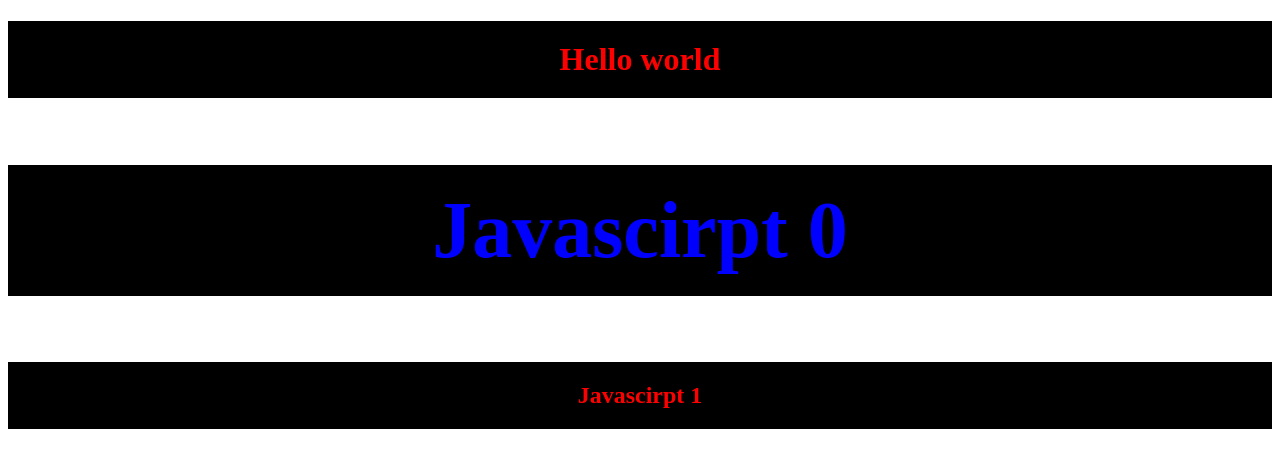
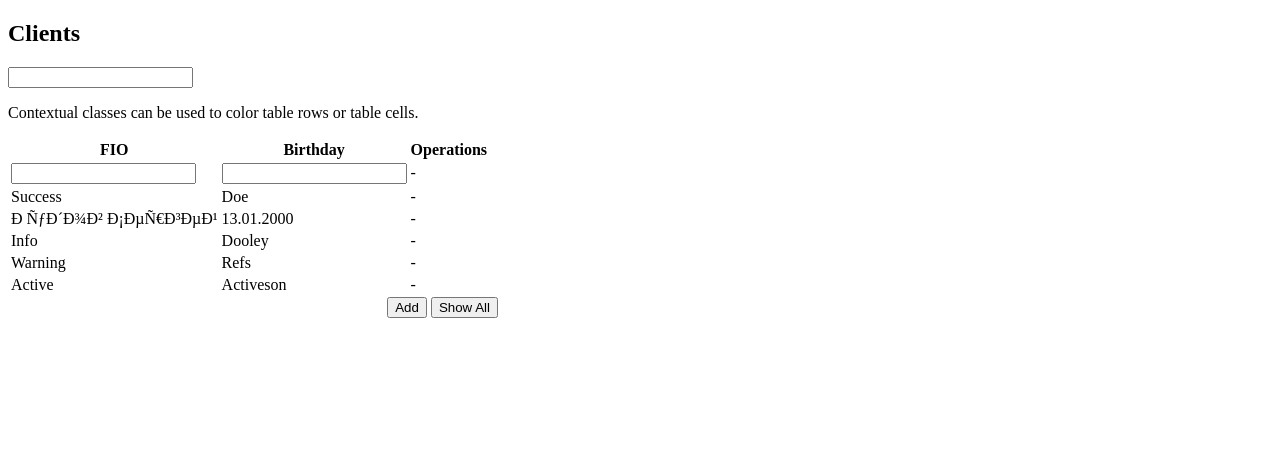
Before and after one commit to Ivan1507/PrakrtikumIS, a plain HTML site: page index.html in a window 1280 px wide. Drawn offline with Linux system fonts and the light colour scheme.

Commit message:
working with js jard

```diff
--- a/index.html
+++ b/index.html
@@ -1,13 +1,63 @@
 <!DOCTYPE html>
 <html lang="en" dir="ltr">
-  <head>
-    <meta charset="utf-8">
-    <title>Учёт Курсов</title>
-  </head>
-  <body>
-    <h1 id="hi">Hello world</h1>
-    <h2 id="h2" class='h2'>This head of node h2</h2>
-    <h2>This is subnode of h2</h2>
+<head>
+<title>Title</title>
+</head>
+<body>
+<div class="container">
+<h2>Clients</h2>
+<input id='value' type="text">
+<p>Contextual classes can be used to color table rows or table cells.</p>
+<table class="table">
+<thead>
+<tr>
+<th>FIO</th>
+<th>Birthday</th>
+<th>Operations</th>
+</tr>
+
+</thead>
+<tbody>
+<tr>
+<td id='text1'><input type='text'></td>
+<td><input type="number"></td>
+<td>-</td>
+<th></th>
+</tr>
+</c:forEach>
+<tr class="success">
+<td>Success</td>
+<td>Doe</td>
+<td>-</td>
+</tr>
+<tr class="danger">
+<td>Рудов Сергей</td>
+<td>13.01.2000</td>
+<td>-</td>
+
+</tr>
+<tr class="info">
+<td>Info</td>
+<td>Dooley</td>
+<td>-</td>
+</tr>
+<tr class="warning">
+<td>Warning</td>
+<td>Refs</td>
+<td>-</td>
+</tr>
+<tr class="active">
+<td>Active</td>
+<td>Activeson</td>
+<td>-</td>
+</tr>
+</tbody>
+</table>
+<input id='search' type="button" value="Add" style="margin-left: 30%"/>
+<input id='showAll' type="button" value="Show All" />
+</div>
+
+</body>
     <script src="script.js" charset="utf-8"></script>
   </body>
 </html>
--- a/script.js
+++ b/script.js
@@ -1,40 +1,103 @@
-const heading=document.getElementById('hi');
-const h2=document.querySelector('.h2')
+// const heading=document.getElementById('hi');
+// const h2=document.querySelector('.h2')
+//
+// const h3=document.querySelectorAll('h2');
+// const h3d=h3[1];
+// setTimeout(()=>{
+//    addStyleTo(heading,heading.textContent);
+//  },700)
+// console.dir(heading.textContent);
+//
+// const link=h3[1].children[0];
+// link.onclick=()=>{
+//   event.preventDefault();
+//   console.log('your click on link',event.target.getAttribute('href'))
+//   const url=event.target.getAttribute('href')
+//   window.location=url
+// }
+// for(let i=0;i<h3.length;i++){
+//   if(i==0)
+//   setTimeout(()=>{
+//    addStyleTo(h3[i],'Javascirpt '+i,'blue','5rem');
+//  },500+(i+1)*1000)
+//  else setTimeout(()=>{
+//     addStyleTo(link,'Javascirpt '+i);
+//   },500+(i+1)*1000)
+// }
 
-const h3=document.querySelectorAll('h2');
-const h3d=h3[1];
 
-setTimeout(()=>{
-   addStyleTo(heading,heading.textContent);
- },300)
-console.dir(heading.textContent);
-for(let i=0;i<h3.length;i++){
-  if(i==0)
-  setTimeout(()=>{
-   addStyleTo(h3[i],'Javascirpt '+i,'blue','5rem');
- },500+(i+1)*1000)
- else setTimeout(()=>{
-    addStyleTo(h3[i],'Javascirpt '+i);
-  },500+(i+1)*1000)
+
+const text1=document.getElementById('text1')
+const input=document.querySelectorAll('input')
+const table=document.querySelectorAll('td');
+input[0].oninput=()=>{
+  template=this.value.value.toLowerCase();
+  console.dir(template)
+  if(template!='')
+  Search_for_template(table,template)
+  else Show_all(table)
+}
+const condition=document.getElementById('value')
+const search=document.getElementById('search')
+const but_show_all=document.getElementById('showAll')
+search.onclick=()=>{
+  console.dir(input)
+  const condit_text=condition.value.toLowerCase();
+ Search_for_template(table,condit_text)
+}
+
+but_show_all.onclick=()=>{
+  Show_all(table)
 }
 
 
-function addStyleTo(node,text,color='red',fontsize) {
-  node.textContent=text;
-  node.style.color=color;
-  node.style.textAlign='Center'
-  node.style.backgroundColor='black'
-  node.style.padding='20px'
-  if(fontsize){
-    node.style.fontSize=fontsize
+function Search_for_template(table,template){
+  for(let i=0;i<table.length;i+=3){
+      if(table[i].innerText.toLowerCase().search(template)==-1){
+        for(let j=i;j<i+3;j++){
+        table[j].style.display='None'
+      }
+      table[i].innerHTML=table[i].innerText
+    }
+      else{
+        const str=table[i].innerText;
+        console.dir(str)
+        table[i].innerHTML=insertMark(str,str.toLowerCase().search(template),template.length);
+      }
   }
 }
 
-heading.onclick=()=>{
-  console.log('hello')
-    heading.style.backgroundColor='blue';
-    heading.textContent='Hello, Ivan!'
+function Show_all(table){
+  for(let i=0;i<table.length;i++){
+    table[i].style.display=''
+    if(i%3==0)
+    table[i].innerHTML=table[i].innerText;
+  }
 }
-h3d.addEventListener('dblclick',()=>{
-  h3d.style.backgroundColor='blue';
-})
+
+function insertMark(str, pos,len){
+  return str.slice(0,pos)+'<mark>'+str.slice(pos,pos+len)+'</mark>'+str.slice(pos+len);
+}
+
+
+// function addStyleTo(node,text,color='red',fontsize) {
+//   node.textContent=text;
+//   node.style.color=color;
+//   node.style.textAlign='Center'
+//   node.style.backgroundColor='black'
+//   node.style.padding='20px'
+//   node.style.display='block'
+//   node.style.width='100%'
+//   if(fontsize){
+//     node.style.fontSize=fontsize
+//   }
+// }
+
+// heading.onclick=()=>{
+//   console.log('hello')
+//     heading.style.backgroundColor='blue';
+//     heading.textContent='Hello, Ivan!'
+// }
+// h3d.addEventListener('dblclick',()=>{
+//   h3d.style.backgroundColor='blue';
+// })
```
